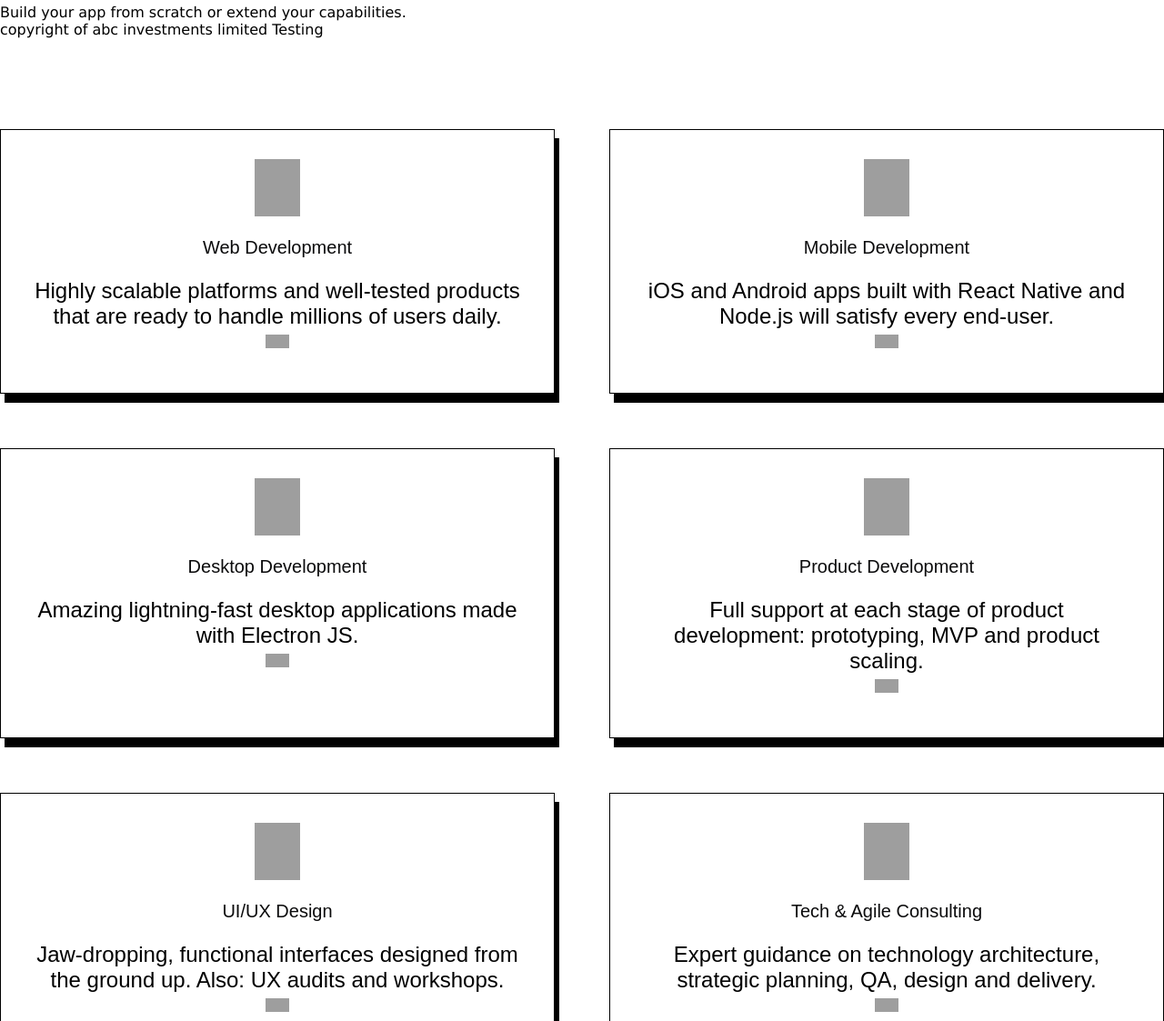
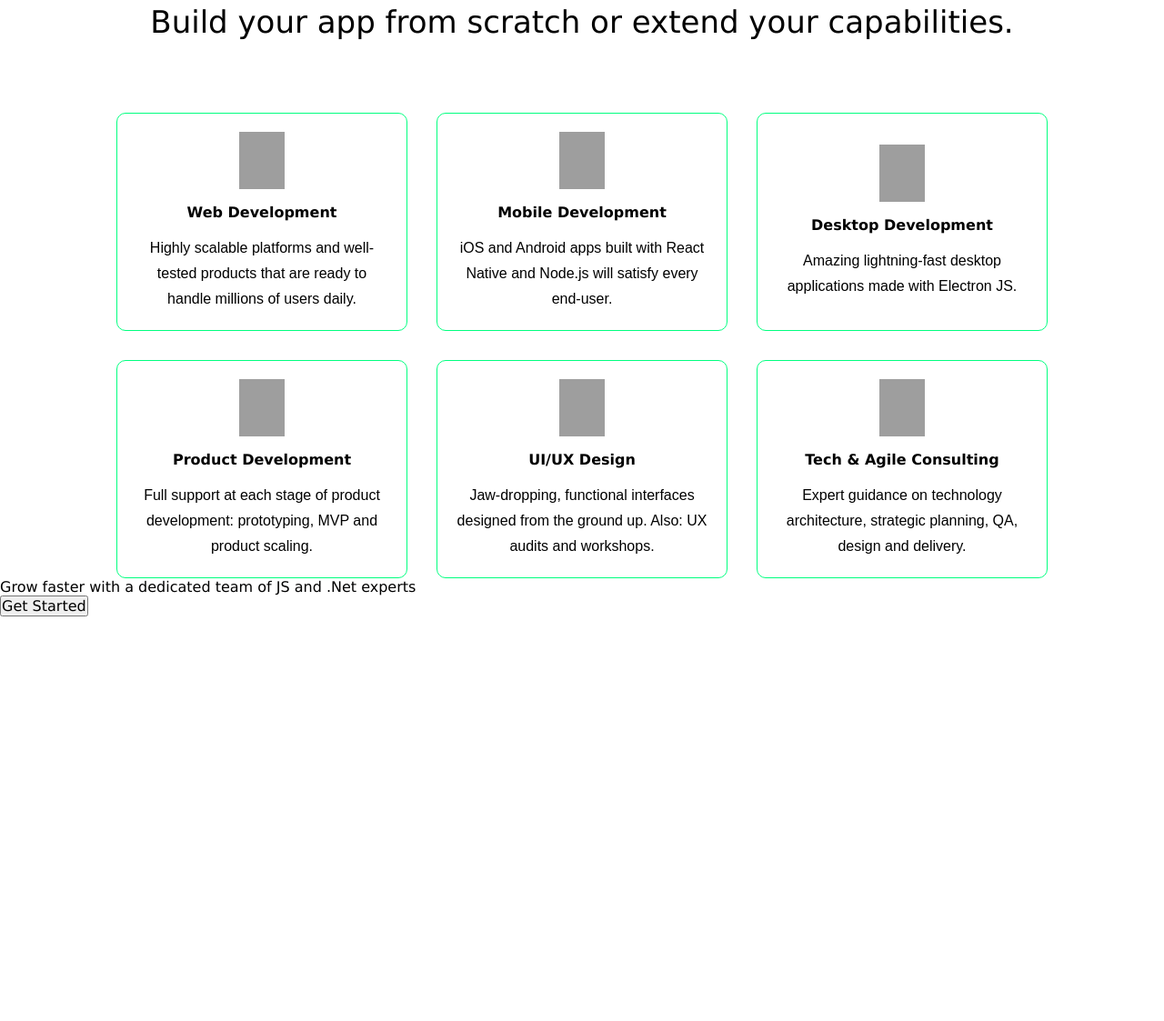
Before and after one commit to Makoba85/CompanyProfile, a plain HTML site: page index.html in a window 1280 px wide. Shown: the part 796-1919 px from the top of the page at 91% size. After the commit the page ends 1474 px from the top, so only its background shows below. Drawn offline with nearby package versions, Linux system fonts and the light colour scheme; grey boxes are pictures that could not be loaded.

Commit message:
Making edits to the services section.

```diff
--- a/index.html
+++ b/index.html
@@ -53,92 +53,62 @@
     </section>
 
     <section class="services">
-        <h1>Build your app from scratch or extend your capabilities.</h1>
+        <div class="container">
 
-    </section>
+            <h1 class="services-heading">Build your app from scratch or extend your capabilities.</h1>
 
-    <footer id="footer">
-        <div id="footer-div">
-            copyright of abc investments limited Testing
-        </div>
-
-
-
-        <!-- services -->
-
-<div class="w-layout-grid _3col-grid">
-    <a href="#" class="services-link-wr w-inline-block">
-        <div class="w-layout-grid flex-1col centered">
+            <div class="services-inner">
+                <div class="service-container">
                     <img src="https://global-uploads.webflow.com/622f3bd37169876d51646b17/622f3bd37169875c19646b39_webDevelopment.svg" loading="lazy" width="63" height="54" alt="Web Development icon" class="services-ico">
                     <h2 class="heading-3">Web Development</h2>
                     <div class="paragraph">
                         Highly scalable platforms and well-tested products that are ready to handle millions of users daily.
                     </div>
                 </div>
-        <div id="w-node-ed8a274d-4544-09e4-f44c-3a8bc480f7d3-f5e37a2f" class="services-arrow">
-            <img src="https://global-uploads.webflow.com/622f3bd37169876d51646b17/623a3ac54d26f933a8dd6491_dark-arrow.svg" loading="lazy" width="26" height="15" id="w-node-_775cfd3f-2782-9d43-8dd2-f76dc266354f-f5e37a2f" alt="" class="services-arrow-ico">
-        </div>
-    </a>
 
-
-    <a href="#" class="services-link-wr w-inline-block">
-        <div class="w-layout-grid flex-1col centered">
+                <div class="service-container">
                     <img src="https://global-uploads.webflow.com/622f3bd37169876d51646b17/622f3bd3716987c878646b3a_mobileAppDevelopment.svg" loading="lazy" width="50" height="63" alt="Mobile Development icon" class="services-ico">
                     <h2 class="heading-3">Mobile Development</h2>
-            <div class="paragraph">iOS and Android apps built with React Native and Node.js will satisfy every end-user.
+                    <div class="paragraph">
+                        iOS and Android apps built with React Native and Node.js will satisfy every end-user.
                     </div>
                 </div>
-        <div id="w-node-_7815de3f-fc65-f321-25bc-387dbb70dd23-f5e37a2f" class="services-arrow">
-            <img src="https://global-uploads.webflow.com/622f3bd37169876d51646b17/623a3ac54d26f933a8dd6491_dark-arrow.svg" loading="lazy" width="26" height="15" id="w-node-_7815de3f-fc65-f321-25bc-387dbb70dd24-f5e37a2f" alt="" class="services-arrow-ico">
-        </div>
-    </a>
 
-    <a href="#" class="services-link-wr w-inline-block">
-        <div class="w-layout-grid flex-1col centered">
+                <div class="service-container">
                     <img src="https://global-uploads.webflow.com/622f3bd37169876d51646b17/622f3bd3716987eb99646b38_desktopDevelopment.svg" loading="lazy" width="62" height="53" alt="Desktop Development icon" class="services-ico">
                     <h2 class="heading-3">Desktop Development</h2>
                     <div class="paragraph">Amazing lightning-fast desktop applications made with Electron JS.
                     </div>
                 </div>
-        <div id="w-node-afeb7d6a-8760-840c-7678-01e21846d03c-f5e37a2f" class="services-arrow">
-            <img src="https://global-uploads.webflow.com/622f3bd37169876d51646b17/623a3ac54d26f933a8dd6491_dark-arrow.svg" loading="lazy" width="26" height="15" id="w-node-afeb7d6a-8760-840c-7678-01e21846d03d-f5e37a2f" alt="" class="services-arrow-ico">
-        </div>
-    </a>
 
-    <a href="#" class="services-link-wr w-inline-block">
-        <div class="w-layout-grid flex-1col centered">
+                <div class="service-container">
                     <img src="https://global-uploads.webflow.com/622f3bd37169876d51646b17/622f3bd37169871765646b3e_productDevelopment.svg" loading="lazy" width="55" height="63" alt="Product Development icon" class="services-ico">
                     <h2 class="heading-3">Product Development</h2>
                     <div class="paragraph">Full support at each stage of product development: prototyping, MVP and product scaling.
                     </div>
                 </div>
-        <div id="w-node-e22e23d1-9bf7-3c78-ade3-ad31b1240c07-f5e37a2f" class="services-arrow">
-            <img src="https://global-uploads.webflow.com/622f3bd37169876d51646b17/623a3ac54d26f933a8dd6491_dark-arrow.svg" loading="lazy" width="26" height="15" id="w-node-e22e23d1-9bf7-3c78-ade3-ad31b1240c08-f5e37a2f" alt="" class="services-arrow-ico">
-        </div>
-    </a>
 
-    <a href="#" class="services-link-wr w-inline-block">
-        <div class="w-layout-grid flex-1col centered">
+                <div class="service-container">
                     <img src="https://global-uploads.webflow.com/622f3bd37169876d51646b17/622f3bd3716987605e646b3f_uxuiDesign.svg" loading="lazy" width="63" height="58" alt="UI/UX Design icon" class="services-ico">
                     <h2 class="heading-3">UI/UX Design</h2>
-            <div class="paragraph">Jaw-dropping, functional interfaces designed from the ground up. Also: UX audits and workshops.
-            </div></div><div id="w-node-_49c3783e-f5e5-3886-902f-43aa13f70539-f5e37a2f" class="services-arrow">
-                <img src="https://global-uploads.webflow.com/622f3bd37169876d51646b17/623a3ac54d26f933a8dd6491_dark-arrow.svg" loading="lazy" width="26" height="15" id="w-node-_49c3783e-f5e5-3886-902f-43aa13f7053a-f5e37a2f" alt="" class="services-arrow-ico">
+                    <div class="paragraph">Jaw-dropping, functional interfaces designed from the ground up. Also: UX audits and workshops.  </div>
                 </div>
-        </a>
 
-        <a href="#" class="services-link-wr w-inline-block">
-            <div class="w-layout-grid flex-1col centered">
+                <div class="service-container">
                     <img src="https://global-uploads.webflow.com/622f3bd37169876d51646b17/622f3bd3716987d5d0646b40_techAndAgileConsulting.svg" loading="lazy" width="63" height="63" alt="" class="services-ico">
                     <h2 class="heading-3">Tech &amp; Agile Consulting</h2>
                     <div class="paragraph">Expert guidance on technology architecture, strategic planning, QA, design and delivery.
                     </div>
                 </div>
-            <div id="w-node-d8000c97-dc8f-764a-559b-14b6ade0ca9e-f5e37a2f" class="services-arrow">
-                <img src="https://global-uploads.webflow.com/622f3bd37169876d51646b17/623a3ac54d26f933a8dd6491_dark-arrow.svg" loading="lazy" width="26" height="15" id="w-node-d8000c97-dc8f-764a-559b-14b6ade0ca9f-f5e37a2f" alt="" class="services-arrow-ico">
             </div>
-        </a>
+
+
+
+
+
         </div>
+
+    </section>
 
     <!-- Footer -->
     <footer>
--- a/style.css
+++ b/style.css
@@ -118,7 +118,36 @@ html, body{
     margin-bottom: 32px;
 }
 
+.services .heading-3{
+    font-weight: var(--fw-bold);
+}
 
+.service-container{
+    border-radius: 10px;
+    display: flex;
+    gap: 16px;
+    max-width: 330px;
+    border: 1px solid springgreen;
+    flex-direction: column;
+    align-items: center;
+    justify-content: center;
+    padding: 20px;
+}
+
+.services-heading{
+    width: 100%;
+    height: 120px;
+    text-align: center;
+    font-size: 34px;
+}
+
+.services-inner {
+    display: grid;
+    grid-template-columns: auto auto auto;
+    gap: 32px;
+    width: 100%;
+    height: fit-content;
+}
 
 /* services Styles */
 
@@ -177,7 +206,7 @@ html, body{
     -webkit-box-direction: normal;
     text-align: center;
     box-sizing: border-box;
-    font-size: 24px;
+    font-size: 16px;
 }
 
 .services-link-wr{
```
Lines whose indentation alone changed are shown as unchanged.
